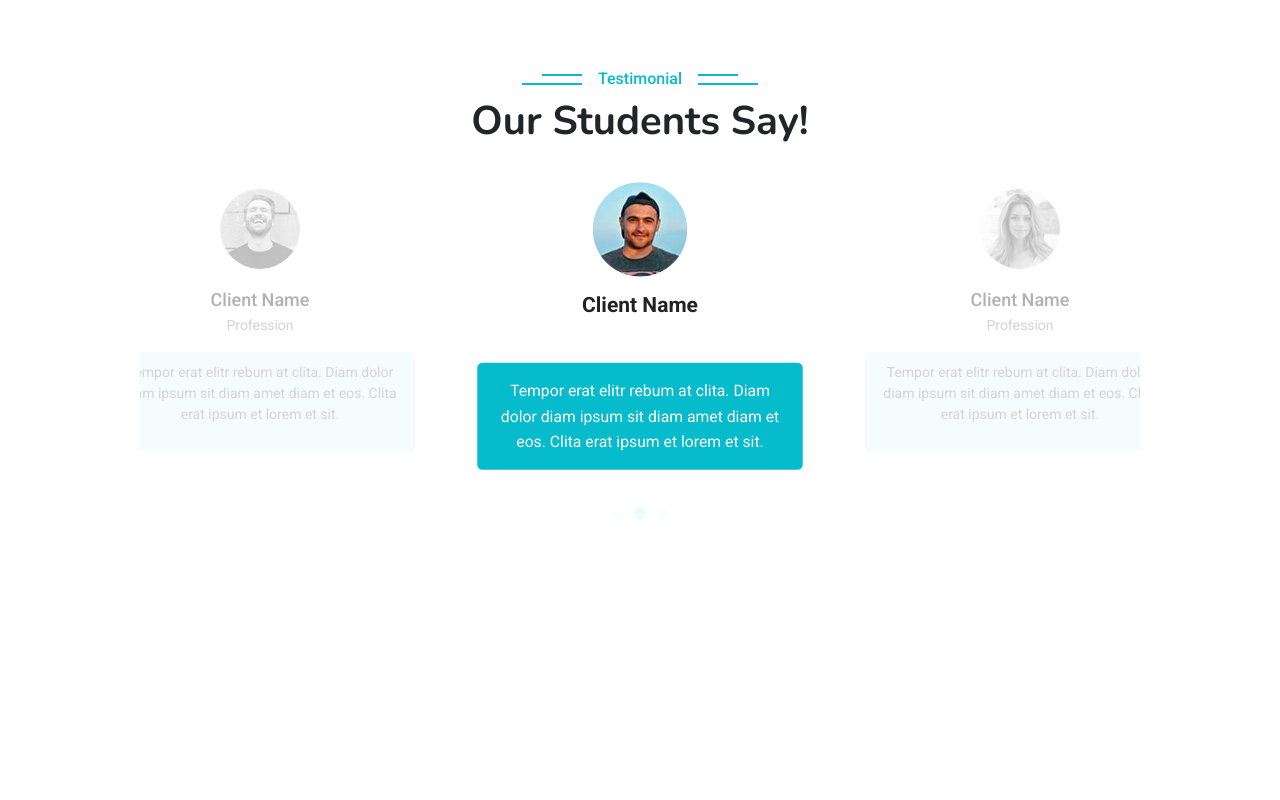
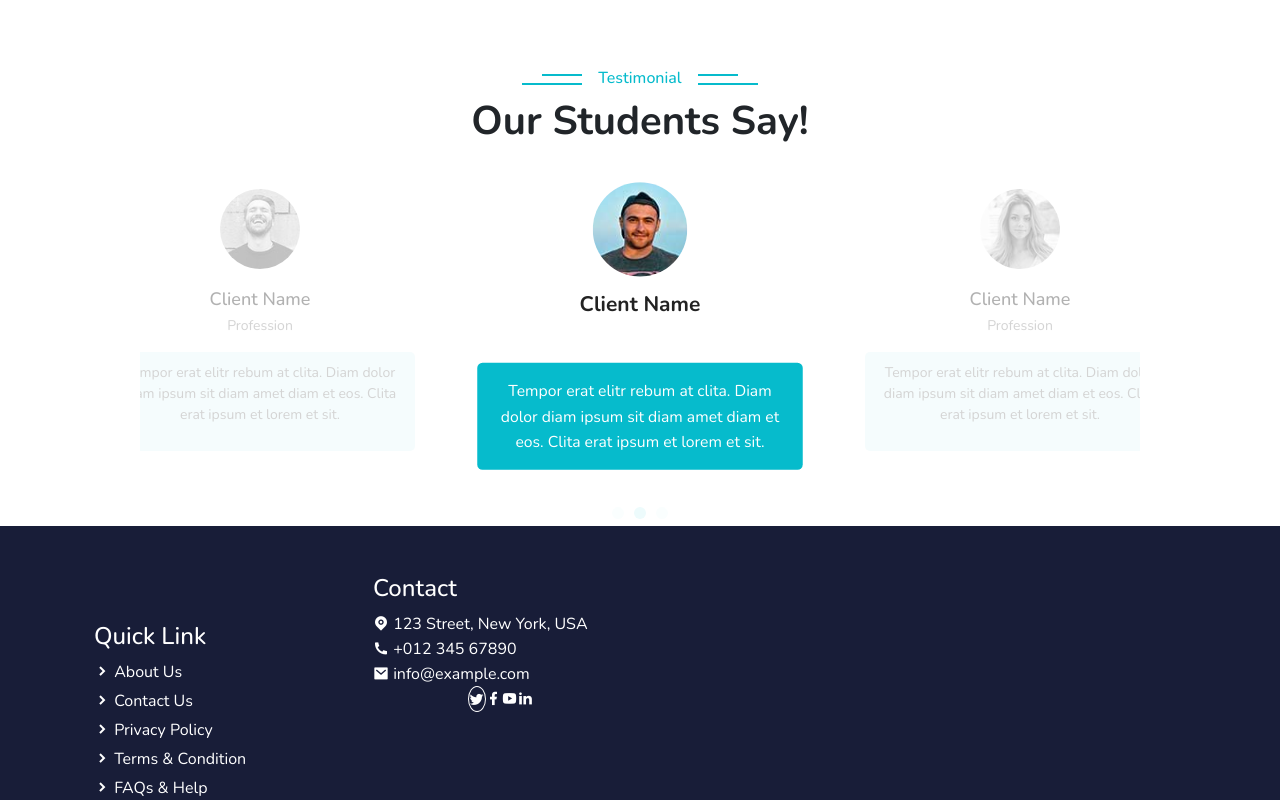
Before and after one commit to saqishah444/eLEARNING, a plain HTML site: page index.html in a window 1280 px wide. Shown: the part 3585-4385 px from the top of the page. Before the commit the page ends 4111 px from the top, so only its background shows below. Drawn offline with nearby package versions, Linux system fonts and the light colour scheme.

Commit message:
footer half done

```diff
--- a/assets/css/style.css
+++ b/assets/css/style.css
@@ -50,7 +50,7 @@ span {
 }
 
 body {
-    font-family: "Roboto", sans-serif;
+    font-family: "Nunito", sans-serif;
     transition: all ease 0.5s;
 }
 
@@ -153,8 +153,8 @@ nav {
 }
 
 h1 {
-    font-family: "Nunito", sans-serif !important;
-    ;
+    /* font-family: "Nunito", sans-serif !important;
+    ; */
 }
 
 .card-title1 {
@@ -201,7 +201,6 @@ h1 {
 }
 
 .about-h {
-    font-family: "Heebo", sans-serif !important;
     font-weight: 500;
 }
 
@@ -424,3 +423,16 @@ h1 {
 .dot.active {
     opacity: 1;
 }
+/* end testimonial section styling */
+
+/* start footer styling */
+#footer{
+    background-color: #181d38;
+    color: white;
+}
+.quicklinks:hover {
+    transition: all ease 0.5s;
+}
+.quicklinks:hover span{
+   transform: translateY(-10px);
+}
--- a/index.html
+++ b/index.html
@@ -28,7 +28,7 @@
     <nav class="navbar py-0 navbar-expand-lg sticky-top ">
       <div class="container-fluid  px-0 ">
         <a class="navbar-brand ms-5 mt-1 primary-color" href="#">
-          <h2> <i class="ri-book-2-fill "></i> eLEARNING </h2>
+          <h2 class="fw-bold"> <i class="ri-book-2-fill "></i> eLEARNING </h2>
         </a>
         <button class="navbar-toggler" type="button" data-bs-toggle="collapse" data-bs-target="#navbarSupportedContent"
           aria-controls="navbarSupportedContent" aria-expanded="false" aria-label="Toggle navigation">
@@ -704,7 +704,56 @@
 
     </div>
   </section>
+  <!-- end testimonial section -->
 
+
+  <!-- start footer section -->
+   <section id="footer">
+    <div class="container">
+      <div class="row pt-5">
+        <div class="col-md-6 col-lg-3">
+          <div class="pt-5">
+            <h4>Quick Link</h4>
+            <div class="d-flex flex-column gap-1 ">
+              <a href="" class="text-white quicklinks"><i class="ri-arrow-right-s-line fw-bold"></i> <span>About Us</span></a>
+              <a href="" class="text-white quicklinks"><i class="ri-arrow-right-s-line fw-bold"></i> <span>Contact Us</span></a>
+              <a href="" class="text-white quicklinks"><i class="ri-arrow-right-s-line fw-bold"></i> <span>Privacy Policy</span></a>
+              <a href="" class="text-white quicklinks"><i class="ri-arrow-right-s-line fw-bold"></i> <span>Terms & Condition</span></a>
+              <a href="" class="text-white quicklinks"><i class="ri-arrow-right-s-line fw-bold"></i> <span>FAQs & Help</span></a>
+            </div>
+          </div>
+        </div>
+        <div class="col-md-6 col-lg-3">
+          <div>
+            <h4>Contact</h4>
+            <div>
+              <div><i class="ri-map-pin-fill"></i> <span>123 Street, New York, USA</span></div>
+              <div><i class="ri-phone-fill"></i> <span>+012 345 67890</span></div>
+              <div><i class="ri-mail-fill"></i> <span>info@example.com</span></div>
+              <div class="d-flex justify-content-center">
+                <div class="rounded-circle border border-white d-flex justify-content-center align-content-center "><i class="ri-twitter-fill "></i></div>
+                <div><i class="ri-facebook-fill"></i></div>
+                <div><i class="ri-youtube-fill"></i></div>
+                <div><i class="ri-linkedin-fill"></i></div>
+              </div>
+            </div>
+
+
+          </div>
+        </div>
+        <div class="col-md-6 col-lg-3">
+          <div>
+
+          </div>
+        </div>
+        <div class="col-md-6 col-lg-3">
+          <div>
+
+          </div>
+        </div>
+      </div>
+    </div>
+   </section>
 
 
   <script src="./assets/js/bootstrap.bundle.min.js"></script>
```
